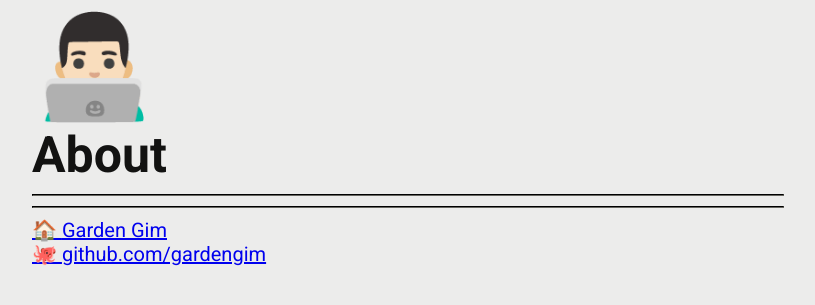
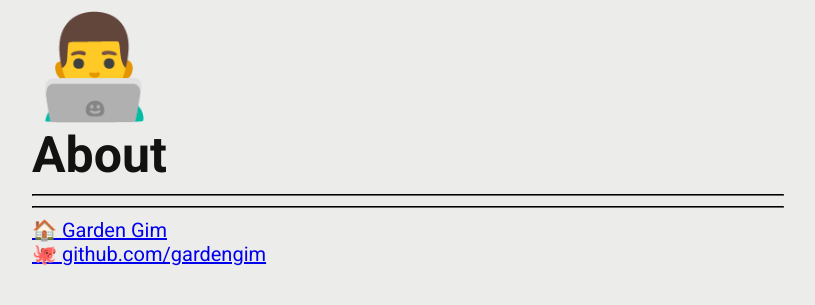
Before and after one commit to gardengim/gardengim.github.io, a Jekyll site: the page built from about.md, in a window 1280 px wide. Shown: the top 305 px of the page, without its empty margins (232-1047 px from the left). Built offline with Jekyll 4.4.1, drawn with Linux system fonts in a browser that asks for light colours.

Commit message:
Update about.md

```diff
--- a/about.md
+++ b/about.md
@@ -1,4 +1,4 @@
 ---
 title: About
-icon: 👨🏻‍💻
+icon: 👨‍💻
 ---
```
